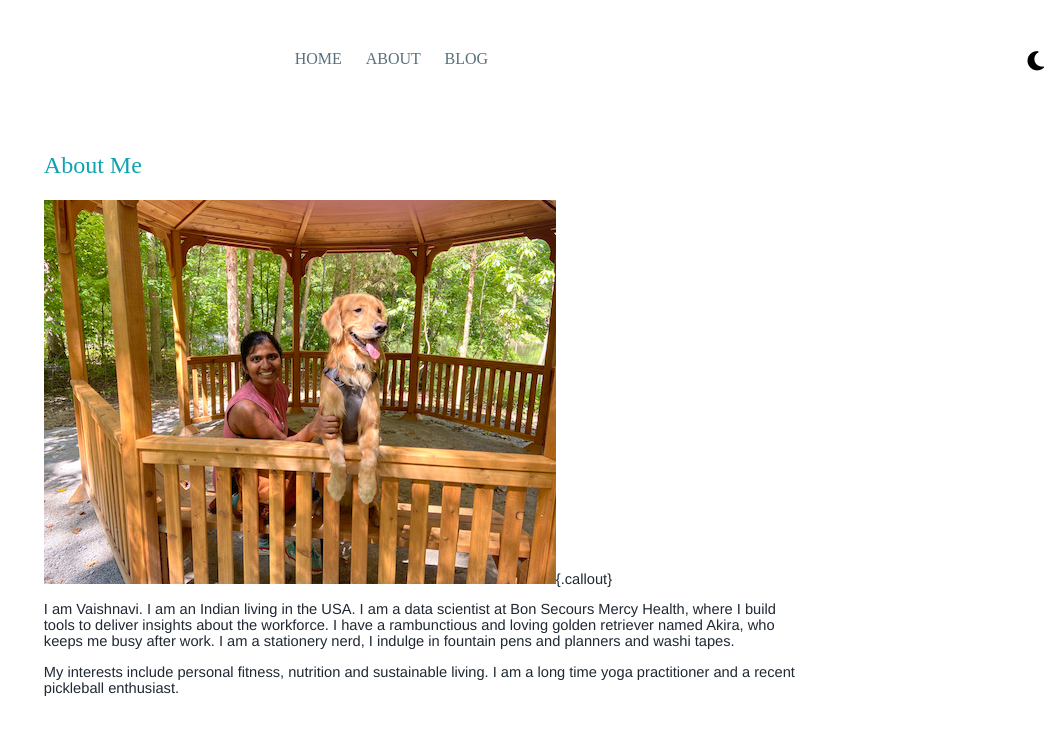
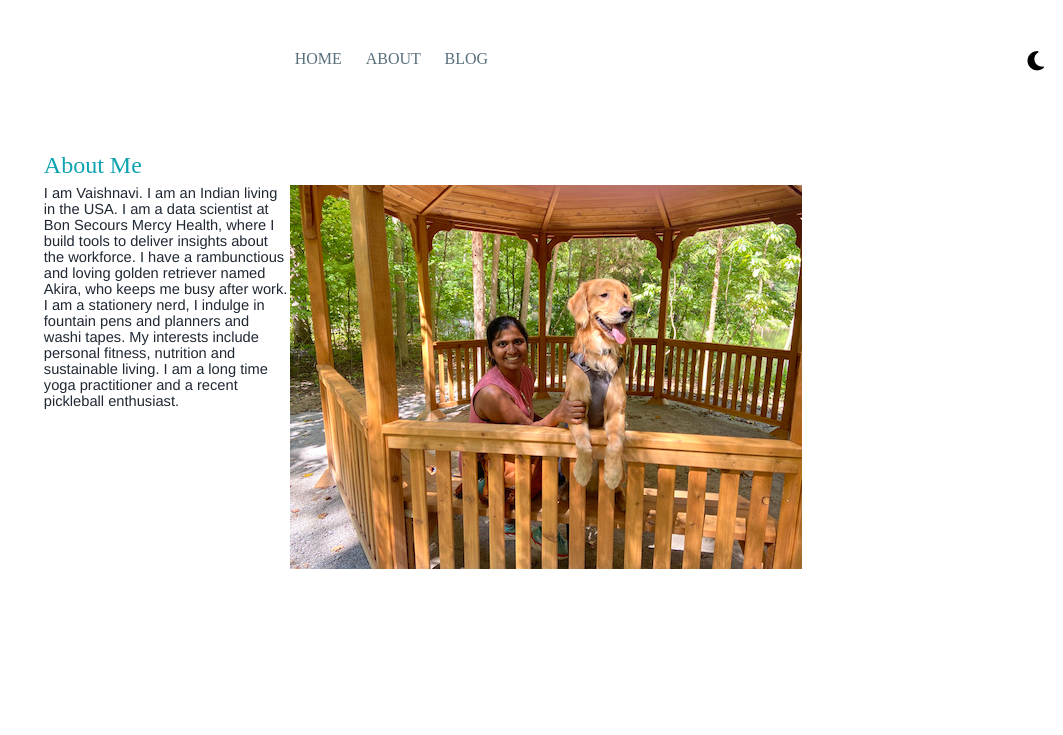
Before and after one commit to vaishnavisen/vaishnavisen.github.io, a Jekyll site: the page built from about.md, in a window 1280 px wide. Shown: the top 735 px of the page, without its empty margins (217-1280 px from the left). Built offline with Jekyll 4.4.1, drawn with Linux system fonts in a browser that asks for light colours; nearby versions of some CDN libraries.

Commit message:
Use html to show image

```diff
--- a/about.md
+++ b/about.md
@@ -3,8 +3,10 @@ layout: default
 title: About Me
 ---
 
-![Vaish and Akira](/assets/images/vaish_akira_nature_center.jpeg){.callout}
+<div>
+<img style="float: right;" src="/assets/images/vaish_akira_nature_center.jpeg">
 
 I am Vaishnavi. I am an Indian living in the USA. I am a data scientist at Bon Secours Mercy Health, where I build tools to deliver insights about the workforce. I have a rambunctious and loving golden retriever named Akira, who keeps me busy after work. I am a stationery nerd, I indulge in fountain pens and planners and washi tapes.
 
 My interests include personal fitness, nutrition and sustainable living. I am a long time yoga practitioner and a recent pickleball enthusiast.
+</div>
```
